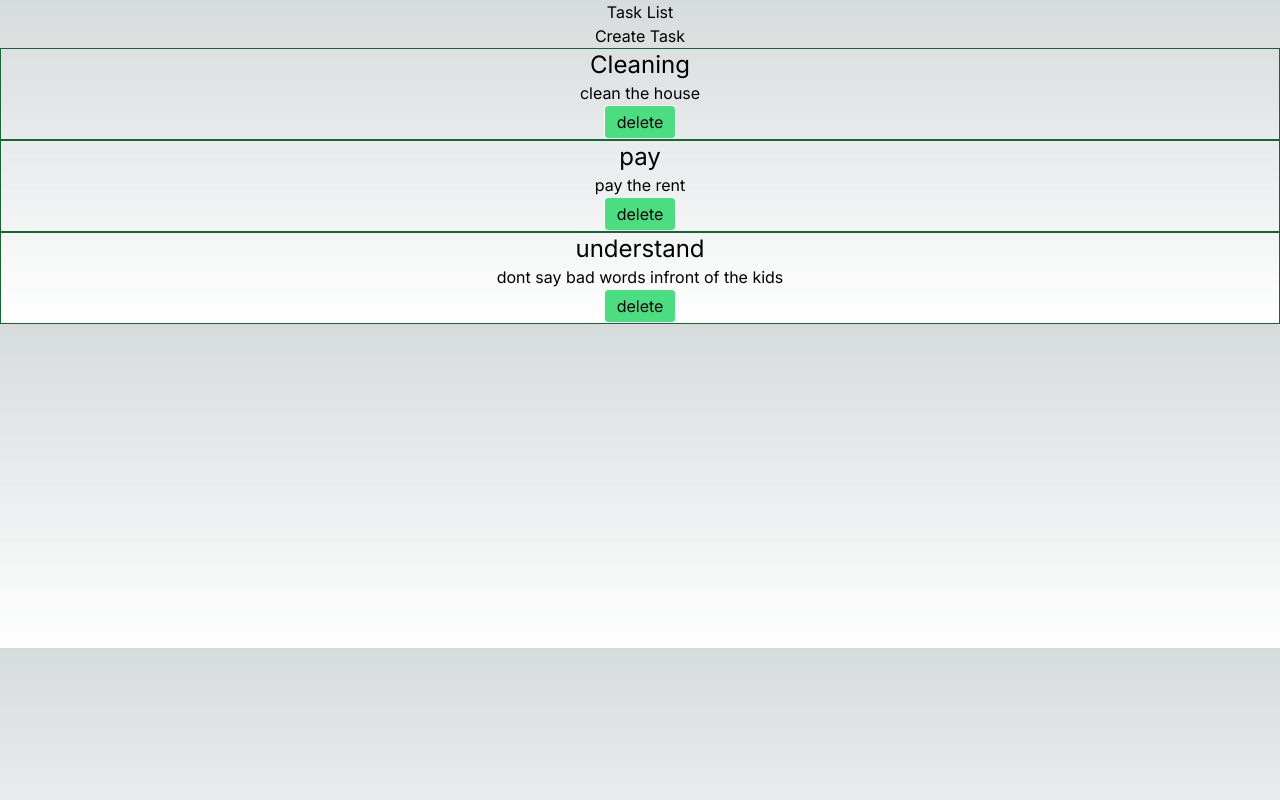
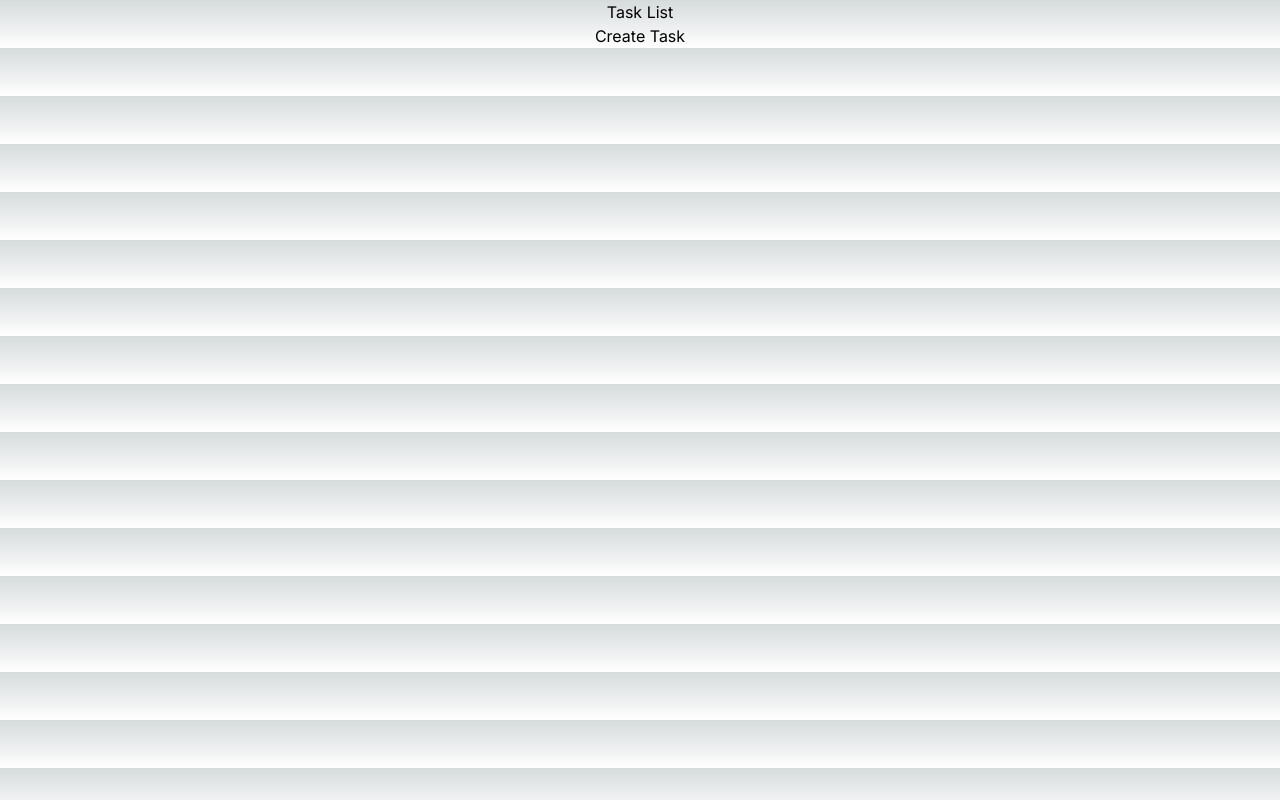
Before and after one commit to OscarRavelo/tasktodo, a Next.js app: page / in a window 1280 px wide. Built offline with nearby package versions, Linux system fonts and the light colour scheme.

Commit message:
adding functionality of edit

```diff
--- a/components/taskForm.tsx
+++ b/components/taskForm.tsx
@@ -5,12 +5,17 @@ import { useTasks } from "@/context/taskContext"
 import { useRouter } from "next/navigation"
 export const TaskForm = ({ id }) => {
   const router = useRouter()
-  const { createTask, tasks } = useTasks()
+  const { createTask, tasks, editTask } = useTasks()
   const [task, setTask] = useState({ id: "", title: "", description: "" })
   const onSubmitHandler = (e) => {
     e.preventDefault()
-    createTask(task)
-    router.push('/')
+    if (id) {
+      editTask(task);
+      router.push('/');
+    } else {
+      createTask(task)
+      router.push('/')
+    }
   }
   useEffect(() => {
     if (id) {
@@ -19,7 +24,7 @@ export const TaskForm = ({ id }) => {
     }
   }, [id])
   const onChangeHandler = (e) => {
-    if (id) {
+    if (id !== "") {
       const task = tasks.find((task) => task.id === id)
       setTask(task)
     }
--- a/context/taskContext.js
+++ b/context/taskContext.js
@@ -7,14 +7,13 @@ export const useTasks = () => {
   return context;
 }
 export const TaskContextProvider = ({ children }) => {
-  const arrayTasks = [{ id: '1', title: 'Cleaning', description: 'clean the house ' }, { id: '2', title: 'pay', description: 'pay the rent' }, { id: '3', title: 'understand', description: 'dont say bad words infront of the kids' }];
 
 
-  const [tasks, setTasks] = useState(arrayTasks)
+  const [tasks, setTasks] = useState([]);
 
 
   const createTask = (newTask) => {
-    const idNewTask = { ...newTask, id: tasks.length + 1 }
+    const idNewTask = { ...newTask, id: (tasks.length + 1).toString() }
     setTasks([...tasks, idNewTask])
   }
 
@@ -22,7 +21,11 @@ export const TaskContextProvider = ({ children }) => {
     const newTasks = tasks.filter(task => task.id !== id)
     setTasks(newTasks)
   }
+  const editTask = (oldTask) => {
+    const newTasks = tasks.map(task => oldTask.id === task.id ? oldTask : task)
+    setTasks(newTasks)
+  }
   return (
-    <TasksContext.Provider value={{ tasks, createTask, deleteTask }}>{children}</TasksContext.Provider>
+    <TasksContext.Provider value={{ tasks, createTask, deleteTask, editTask }}>{children}</TasksContext.Provider>
   );
 };
```
